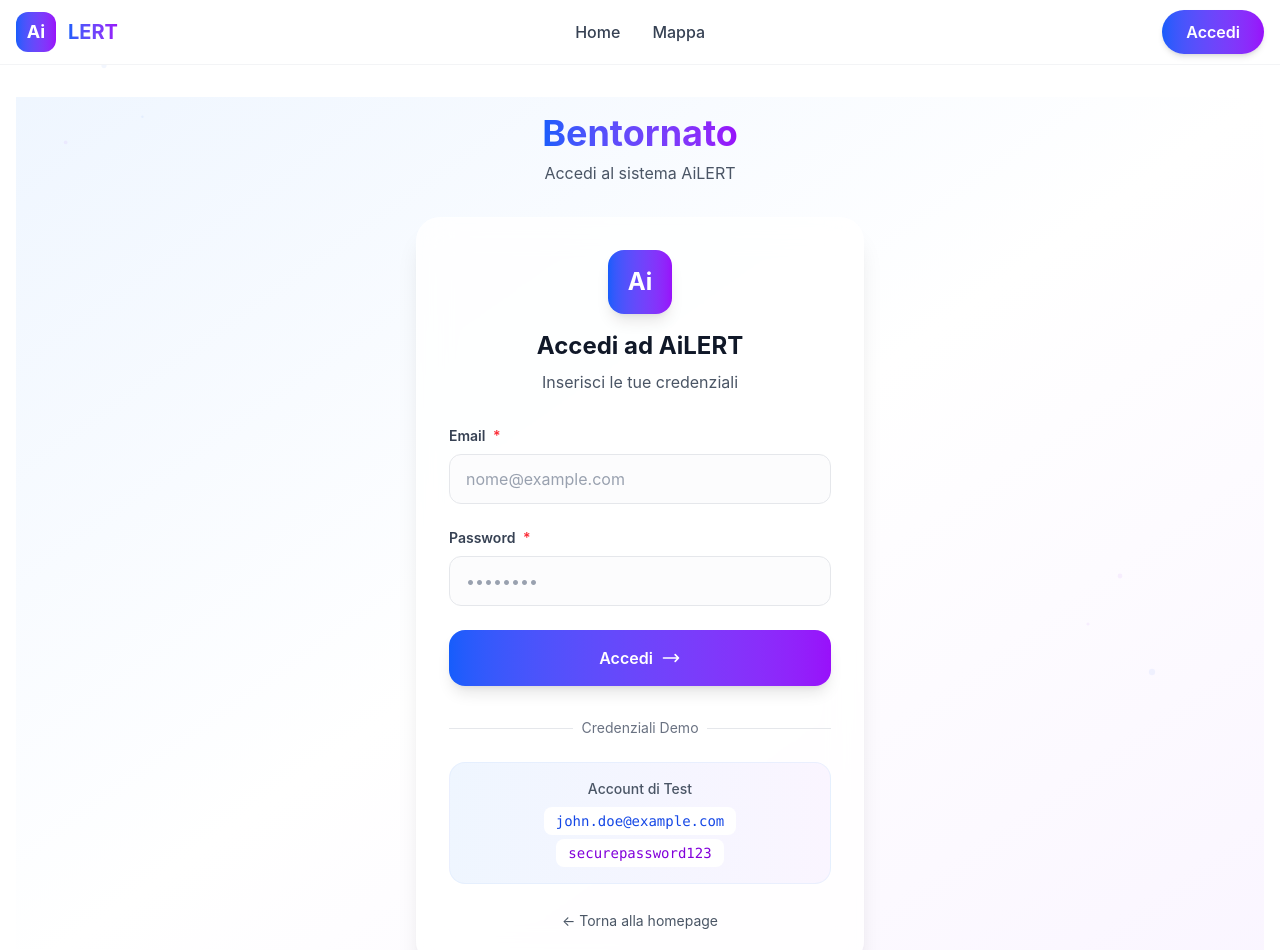
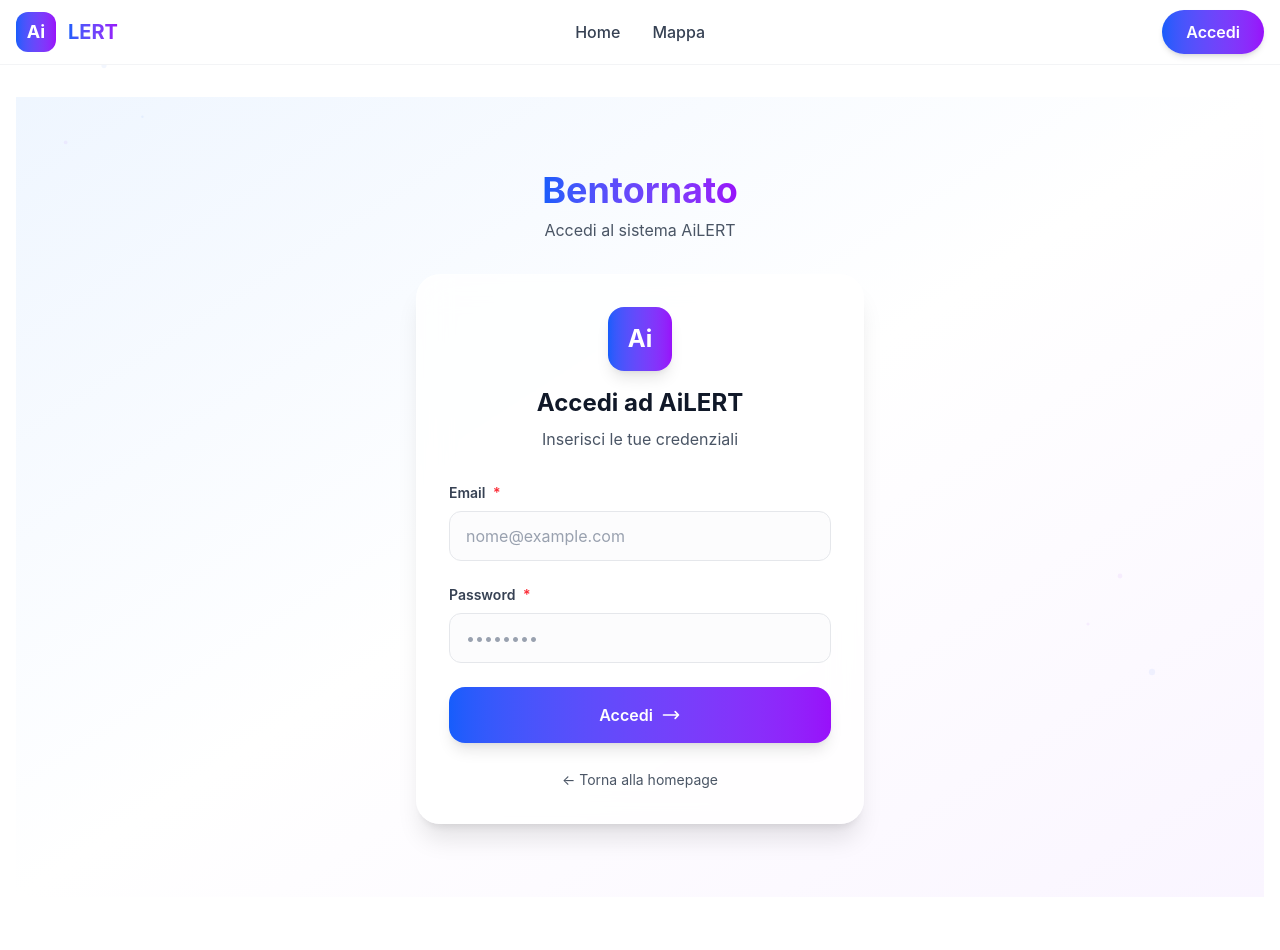
Before and after one commit to AndreaBissoli/AiLERT, a Vue app in the folder Frontend/: page /login in a window 1280 px wide. Shown: the top 950 px of the page. Built offline with nearby package versions, Linux system fonts and the light colour scheme.

Commit message:
Rimosse credenziali di test

```diff
--- a/Frontend/src/components/LoginForm.vue
+++ b/Frontend/src/components/LoginForm.vue
@@ -132,34 +132,6 @@ async function login() {
       </button>
     </form>
 
-    <!-- Demo Credentials con Design Moderno -->
-    <div class="mt-8">
-      <div class="relative">
-        <div class="absolute inset-0 flex items-center">
-          <div class="w-full border-t border-gray-200"></div>
-        </div>
-        <div class="relative flex justify-center text-sm">
-          <span class="px-2 bg-white text-gray-500">Credenziali Demo</span>
-        </div>
-      </div>
-
-      <div class="mt-6 bg-gradient-to-r from-blue-50 to-purple-50 rounded-2xl p-4 border border-blue-100/50">
-        <div class="grid grid-cols-1 gap-3 text-sm">
-          <div class="text-center">
-            <p class="text-gray-600 mb-2 font-medium">Account di Test</p>
-            <div class="space-y-1">
-              <p class="font-mono text-blue-700 bg-white rounded-lg px-3 py-1 inline-block">
-                john.doe@example.com
-              </p>
-              <p class="font-mono text-purple-700 bg-white rounded-lg px-3 py-1 inline-block">
-                securepassword123
-              </p>
-            </div>
-          </div>
-        </div>
-      </div>
-    </div>
-
     <!-- Footer Links -->
     <div class="mt-6 text-center">
       <router-link to="/" class="text-sm text-gray-600 hover:text-blue-600 transition-colors">
```
